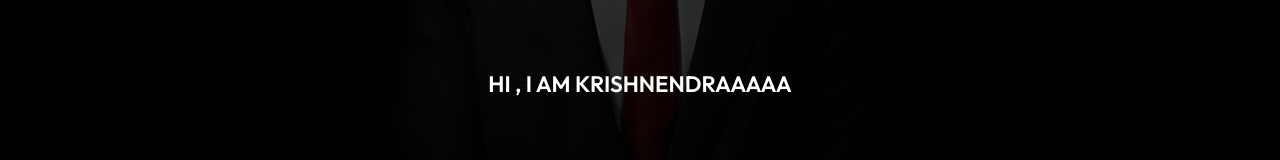
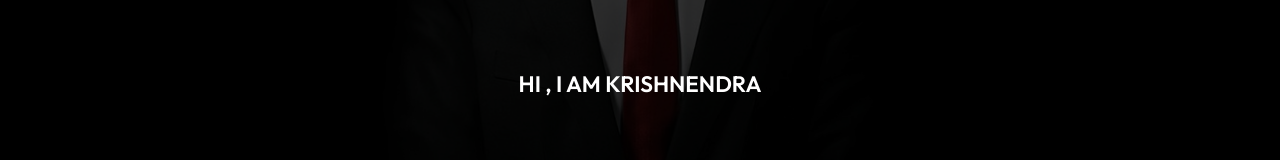
Before and after one commit to krishnendra007/portfolio, a React (Create React App) app: page / in a window 1280 px wide. Shown: the part 285-445 px from the top of the page. Built offline with nearby package versions, Linux system fonts and the light colour scheme.

Commit message:
Update HeroImg.js

```diff
--- a/src/components/HeroImg.js
+++ b/src/components/HeroImg.js
@@ -15,7 +15,7 @@ const HeroImg = () => {
         <div className="content">
         <br/>  <br/>  <br/>  <br/>
         <br/>  <br/>  <br/>  <br/>
-            <p>Hi ,   I am    Krishnendraaaaa</p>
+            <p>Hi ,   I am    Krishnendra</p>
             <br/>  <br/>  <br/>  <br/>
             <p>Am a</p>
             <h1>Software Engineer</h1>
```
